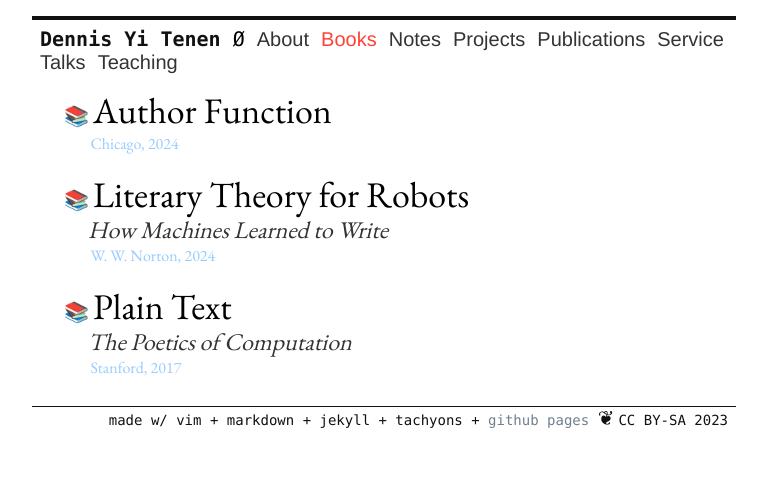
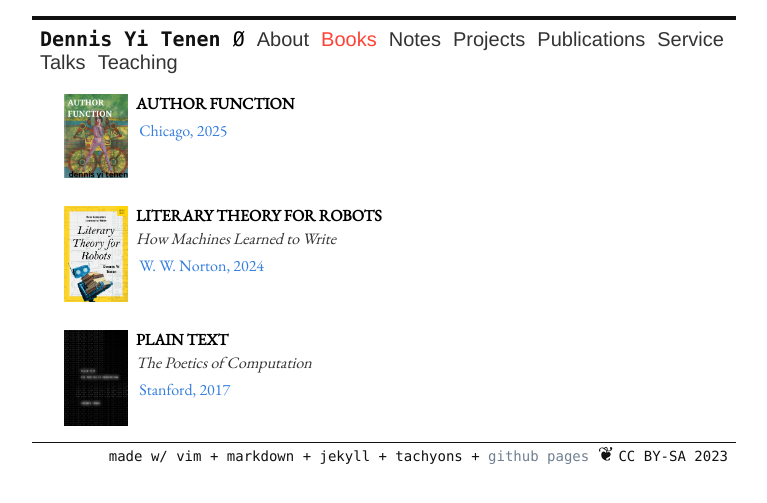
Before and after one commit to denten/denten.github.io, a Jekyll site: the page built from _pages/books.md, in a window 1280 px wide. Shown: the top 503 px of the page, without its empty margins (256-1023 px from the left). Built offline with Jekyll 4.4.1, drawn with Linux system fonts in a browser that asks for light colours.

Commit message:
create a book page

```diff
--- a/_layouts/books.html
+++ b/_layouts/books.html
@@ -6,24 +6,28 @@ layout: default
 
 {% for book in site.books %}
 
-    <span class="red">📚 </span>
-    <a href="{{ book.url }}" class="f2 black">
-        {{ book.title }}
-    </a>
+    <!-- <p>{{ book.content | markdownify }}</p> -->
+    <article>
+        <a class="link dt w-100 pb2 mt2 dim blue" href="#0">
+            <div class="dtc w3">
+                <img src="{{ book.cover }}" class="db w-100"/>
+            </div>
 
-    <p class="i black-80 f3 indent">
+            <div class="dtc v-top pl2">
+                <h2 class="f6 f5-ns fw6 lh-title black mv0"> {{ book.title }}</h2>
+                <!--<h2 class="f6 fw4 mt2 mb0 black">{{ book.title }}</h2>-->
 
-        {{ book.subtitle }}
+                <span class="i black-80 f5">
+                    {{ book.subtitle }}
+                </span>
 
-     </p>
+                <dl class="mt2 f6">
+                    <span class="black-60 f5 blue">
+                        &nbsp;{{ book.publisher }}, {{ book.year }}
+                    </span>
+                </dl>
 
-     <p class="indent">
-
-        <span class="black-60 f5 indent light-blue"> &nbsp;&nbsp;{{ book.publisher }}, {{ book.year }}</span>
-
-     </p>
-
-     </p>
-
-    <!-- <p>{{ book.content | markdownify }}</p> -->
+            </div>
+        </a>
+    </article>
 {% endfor %}
--- a/collections/_books/author-function.md
+++ b/collections/_books/author-function.md
@@ -1,8 +1,9 @@
 ---
 title: Author Function
 publisher: "Chicago"
-year: 2024
+year: 2025
 amazon: "https://www.amazon.com/Plain-Text-Computation-Dennis-Tenen-ebook/dp/B072FGMXLY"
+cover: "/assets/images/sample-cover.jpg"
 layout: book
 ---
 
```
Also changed, not shown: collections/_books/literary-theory-for-robots.md (+1 -0 lines), collections/_books/plain-text.md (+1 -0 lines), assets/images/ltfr-cover.jpg (added), assets/images/plain-text-cover.jpg (added), assets/images/sample-cover.jpg (added), assets/images/sample.jpg (added).
